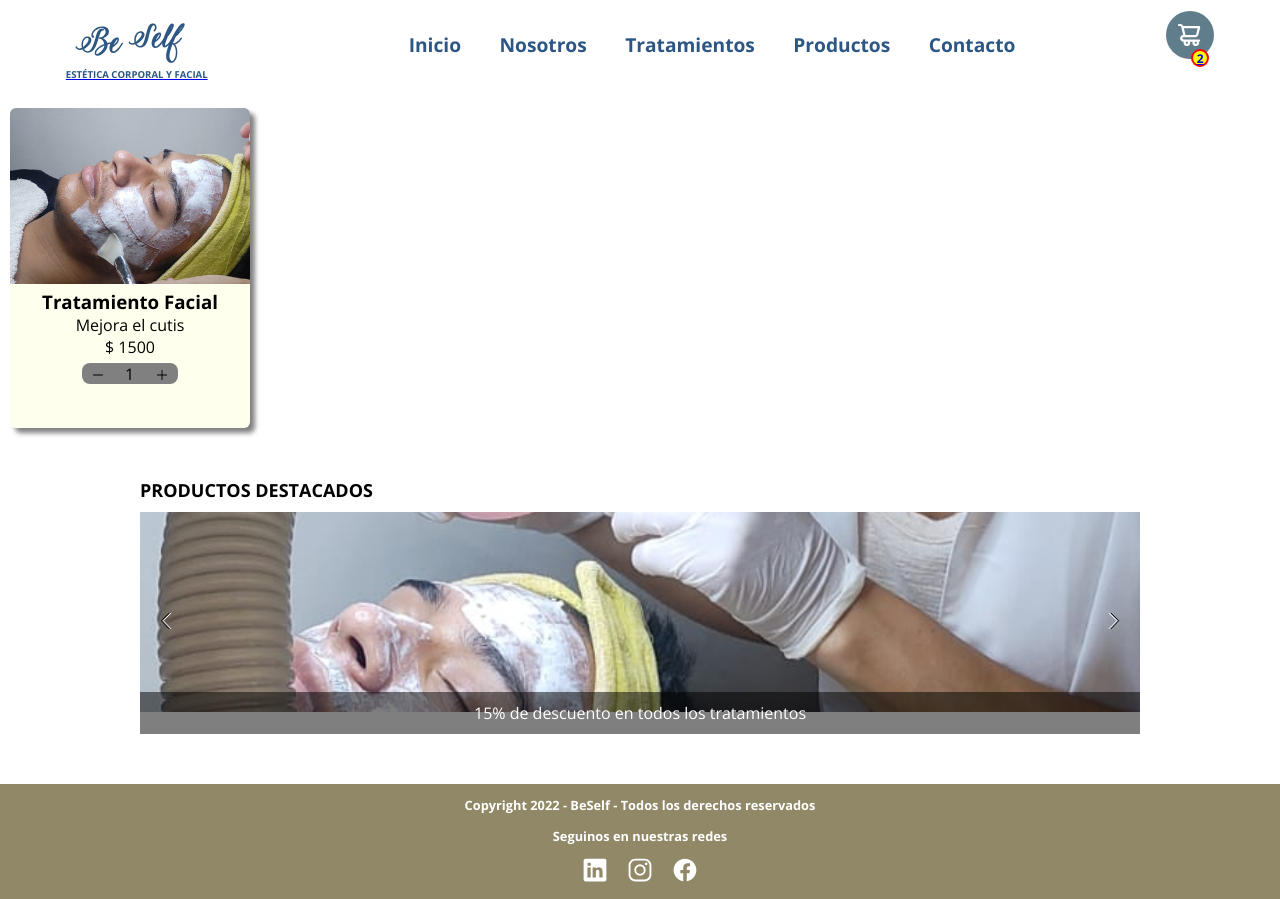
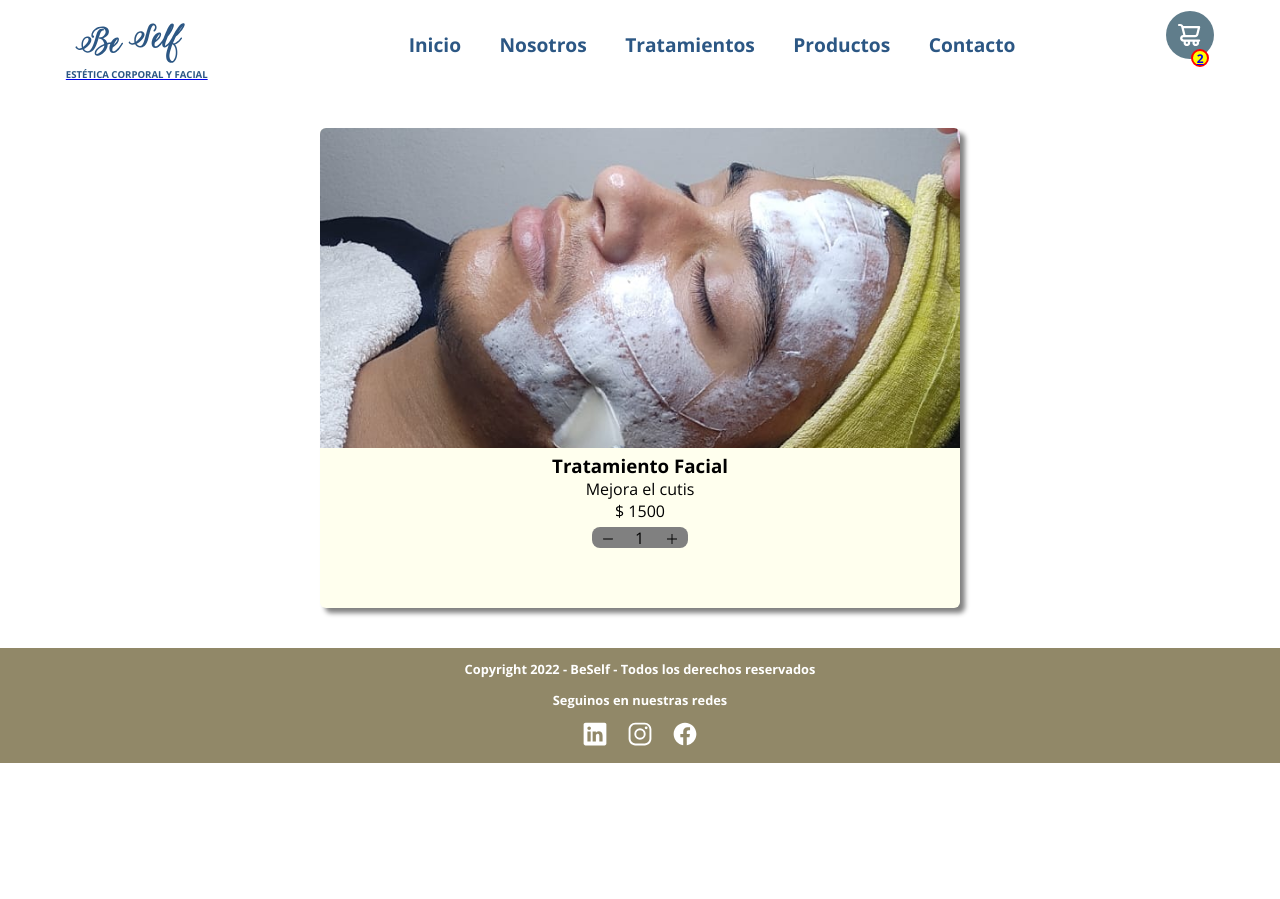
Before and after one commit to pablomilitello/ecommerce_beself, a React (Create React App) app: page /detail/1 in a window 1280 px wide. After the commit the page ends 800 px from the top, so only its background shows below. Built offline with nearby package versions, Linux system fonts and the light colour scheme.

Commit message:
avanzando con routing

```diff
--- a/src/App.js
+++ b/src/App.js
@@ -4,6 +4,7 @@ import "./styles/App.scss";
 import "../src/components/CartWidget/cartwidget.scss";
 import "../src/components/NavBar/navbar.scss";
 import "../src/components/Footer/footer.scss";
+import "../src/components/ItemDetailContainer/ItemDetail/itemdetail.scss";
 import "./components/ItemListContainer/ItemList/itemlist.scss";
 import "../src/components/SlideShow/slideshow.scss";
 import "../src/components/ItemListContainer/itemlistcontainer.scss";
@@ -23,7 +24,14 @@ function App() {
       <BrowserRouter>
         <NavBar />
         <Routes>
-          <Route path="/" element={<ItemListContainer />}></Route>
+          <Route
+            path="/"
+            element={
+              <>
+                <ItemListContainer />
+                <SlideShow />
+              </>
+            }></Route>
           <Route path="/detail/:productID" element={<ItemDetailContainer />}></Route>
 
           <Route
@@ -42,7 +50,7 @@ function App() {
               </div>
             }></Route>
         </Routes>
-        <SlideShow />
+
         <Footer />
       </BrowserRouter>
     </>
--- a/src/components/ItemDetailContainer/ItemDetail/ItemDetail.js
+++ b/src/components/ItemDetailContainer/ItemDetail/ItemDetail.js
@@ -5,13 +5,13 @@ function ItemDetail(props) {
   const { title, detail, price, url, stock } = props;
   console.log(props);
   return (
-    <div className="itemContainer">
-      <div className="imgItemContainer">
-        <img className="imgItemProducto" src={url} alt="imgCardProduct" />
+    <div className="itemDetailContainer">
+      <div className="imgItemDetailContainer">
+        <img className="imgItemDetailProduct" src={url} alt="imgCardProduct" />
       </div>
-      <div className="divDataItem">
-        <h3 className="titleCardContainer">{title}</h3>
-        <div className="descriptionCardContainer">{detail}</div>
+      <div className="divDataItemDetail">
+        <h3 className="titleCardDetailContainer">{title}</h3>
+        <div className="descriptionCardDetailContainer">{detail}</div>
         <p>$ {price}</p>
         <ItemCount stock={stock} />
       </div>
--- /dev/null
+++ b/src/components/ItemDetailContainer/ItemDetail/itemdetail.scss
@@ -0,0 +1,34 @@
+.itemDetailContainer {
+    width: 40em;
+    height: 30em;
+    border-radius: 6px;
+    background-color: #FFFFEE;
+    margin: 40px auto;
+    box-shadow: 5px 5px 5px gray;
+    overflow: hidden;
+    transition: all 0.25s;
+
+    &:hover {
+        transform: translate(-5px);
+    }
+}
+
+.imgItemDetailContainer {
+    width: 40em;
+    height: 20em;
+    border-radius: 8px;
+}
+
+.imgItemDetailProduct {
+    width: 100%;
+    height: 100%;
+    object-fit: cover;
+}
+
+.divDataItemDetail {
+    display: flex;
+    flex-direction: column;
+    justify-content: space-evenly;
+    align-items: center;
+    margin: 5px 0px;
+}
--- a/src/components/ItemDetailContainer/ItemDetailContainer.js
+++ b/src/components/ItemDetailContainer/ItemDetailContainer.js
@@ -19,6 +19,7 @@ function ItemDetailContainer() {
 
   return (
     <ItemDetail
+      className="itemDetailContainer"
       title={product.title}
       detail={product.detail}
       price={product.price}
```
